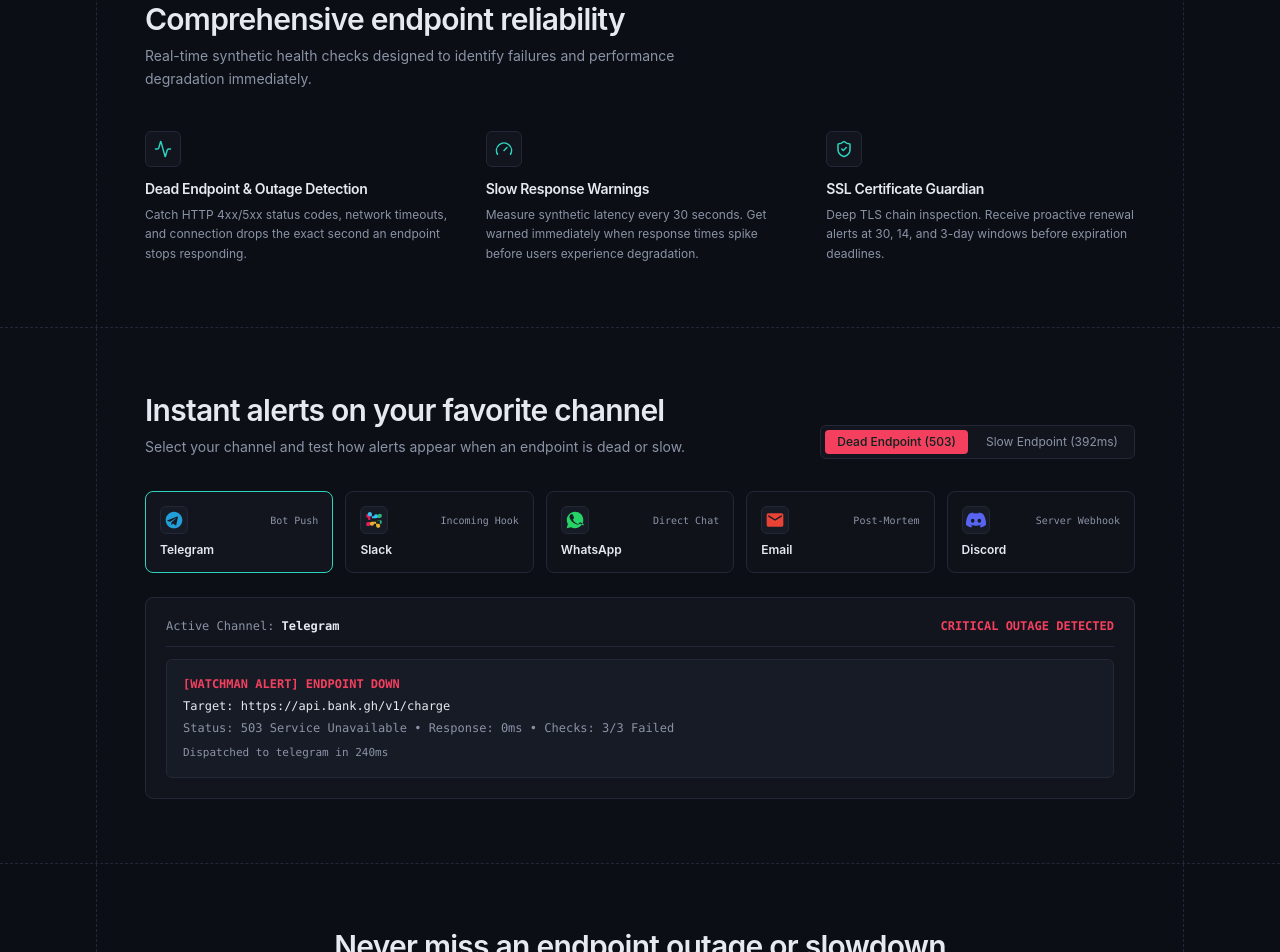
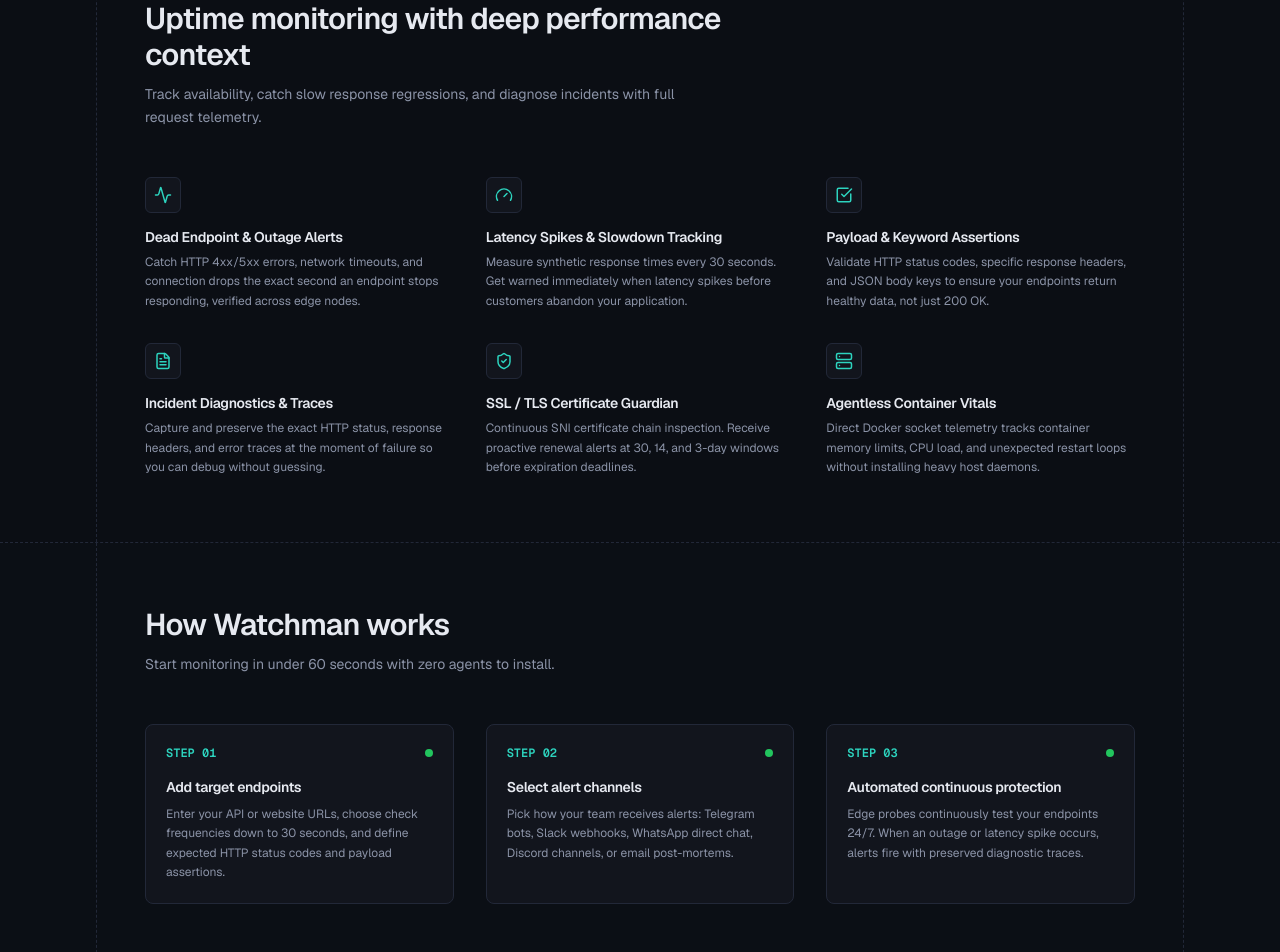
Before and after one commit to Gunplay13/watch_man, a React (Vite) app in the folder frontend/: page / in a window 1280 px wide. Shown: the part 1180-2132 px from the top of the page. Built offline with nearby package versions, Linux system fonts and the light colour scheme.

Commit message:
refactor: enhance landing page with new How It Works section and update features for clarity

```diff
--- a/frontend/index.html
+++ b/frontend/index.html
@@ -3,6 +3,9 @@
   <head>
     <meta charset="UTF-8" />
     <meta name="viewport" content="width=device-width, initial-scale=1.0" />
+    <link rel="preconnect" href="https://fonts.googleapis.com" />
+    <link rel="preconnect" href="https://fonts.gstatic.com" crossorigin />
+    <link href="https://fonts.googleapis.com/css2?family=Geist:wght@100..900&family=Geist+Mono:wght@100..900&display=swap" rel="stylesheet" />
     <title>Watcher Dashboard</title>
   </head>
   <body>
--- a/frontend/src/components/landing/FeaturesSection.tsx
+++ b/frontend/src/components/landing/FeaturesSection.tsx
@@ -1,21 +1,36 @@
 import React from 'react';
-import { Activity, Gauge, ShieldCheck } from 'lucide-react';
+import { Activity, Gauge, CheckSquare, FileText, ShieldCheck, Server } from 'lucide-react';
 
-const FEATURES = [
+const CAPABILITIES = [
   {
     icon: Activity,
-    title: 'Dead Endpoint & Outage Detection',
-    desc: 'Catch HTTP 4xx/5xx status codes, network timeouts, and connection drops the exact second an endpoint stops responding.',
+    title: 'Dead Endpoint & Outage Alerts',
+    desc: 'Catch HTTP 4xx/5xx errors, network timeouts, and connection drops the exact second an endpoint stops responding, verified across edge nodes.',
   },
   {
     icon: Gauge,
-    title: 'Slow Response Warnings',
-    desc: 'Measure synthetic latency every 30 seconds. Get warned immediately when response times spike before users experience degradation.',
+    title: 'Latency Spikes & Slowdown Tracking',
+    desc: 'Measure synthetic response times every 30 seconds. Get warned immediately when latency spikes before customers abandon your application.',
+  },
+  {
+    icon: CheckSquare,
+    title: 'Payload & Keyword Assertions',
+    desc: 'Validate HTTP status codes, specific response headers, and JSON body keys to ensure your endpoints return healthy data, not just 200 OK.',
+  },
+  {
+    icon: FileText,
+    title: 'Incident Diagnostics & Traces',
+    desc: 'Capture and preserve the exact HTTP status, response headers, and error traces at the moment of failure so you can debug without guessing.',
   },
   {
     icon: ShieldCheck,
-    title: 'SSL Certificate Guardian',
-    desc: 'Deep TLS chain inspection. Receive proactive renewal alerts at 30, 14, and 3-day windows before expiration deadlines.',
+    title: 'SSL / TLS Certificate Guardian',
+    desc: 'Continuous SNI certificate chain inspection. Receive proactive renewal alerts at 30, 14, and 3-day windows before expiration deadlines.',
+  },
+  {
+    icon: Server,
+    title: 'Agentless Container Vitals',
+    desc: 'Direct Docker socket telemetry tracks container memory limits, CPU load, and unexpected restart loops without installing heavy host daemons.',
   },
 ];
 
@@ -24,23 +39,23 @@ export default function FeaturesSection(): React.JSX.Element {
     <section id="features" className="w-full border-b border-dashed border-wm-border bg-wm-bg">
       <div className="max-w-6xl mx-auto px-4 md:px-8">
         <div className="border-x border-dashed border-wm-border py-14 md:py-16 px-4 md:px-12">
-          {/* Calm Section Header */}
-          <div className="max-w-xl mb-8 md:mb-10">
-            <h2 className="text-2xl sm:text-3xl font-semibold tracking-tight text-wm-text mb-2">
-              Comprehensive endpoint reliability
+          {/* Section Header */}
+          <div className="max-w-xl mb-10 md:mb-12">
+            <h2 className="text-2xl sm:text-3xl font-semibold tracking-tight text-wm-text mb-2.5">
+              Uptime monitoring with deep performance context
             </h2>
             <p className="text-sm font-normal text-wm-muted leading-relaxed">
-              Real-time synthetic health checks designed to identify failures and performance degradation immediately.
+              Track availability, catch slow response regressions, and diagnose incidents with full request telemetry.
             </p>
           </div>
 
-          {/* Minimal 3-Card Grid */}
-          <div className="grid grid-cols-1 md:grid-cols-3 gap-6 md:gap-8">
-            {FEATURES.map((item) => {
+          {/* 6-Card Grid */}
+          <div className="grid grid-cols-1 md:grid-cols-2 lg:grid-cols-3 gap-6 md:gap-8">
+            {CAPABILITIES.map((item) => {
               const IconComp = item.icon;
               return (
                 <div key={item.title} className="flex flex-col">
-                  <div className="w-9 h-9 rounded-md bg-wm-surface border border-wm-border flex items-center justify-center text-wm-accent mb-3">
+                  <div className="w-9 h-9 rounded-md bg-wm-surface border border-wm-border flex items-center justify-center text-wm-accent mb-3.5">
                     <IconComp size={18} strokeWidth={2} />
                   </div>
                   <h3 className="text-sm font-semibold text-wm-text mb-1.5 tracking-tight">
--- /dev/null
+++ b/frontend/src/components/landing/HowItWorksSection.tsx
@@ -0,0 +1,61 @@
+import React from 'react';
+
+const STEPS = [
+  {
+    step: '01',
+    title: 'Add target endpoints',
+    desc: 'Enter your API or website URLs, choose check frequencies down to 30 seconds, and define expected HTTP status codes and payload assertions.',
+  },
+  {
+    step: '02',
+    title: 'Select alert channels',
+    desc: 'Pick how your team receives alerts: Telegram bots, Slack webhooks, WhatsApp direct chat, Discord channels, or email post-mortems.',
+  },
+  {
+    step: '03',
+    title: 'Automated continuous protection',
+    desc: 'Edge probes continuously test your endpoints 24/7. When an outage or latency spike occurs, alerts fire with preserved diagnostic traces.',
+  },
+];
+
+export default function HowItWorksSection(): React.JSX.Element {
+  return (
+    <section id="how-it-works" className="w-full border-b border-dashed border-wm-border bg-wm-surface/10">
+      <div className="max-w-6xl mx-auto px-4 md:px-8">
+        <div className="border-x border-dashed border-wm-border py-14 md:py-16 px-4 md:px-12">
+          {/* Header */}
+          <div className="max-w-xl mb-10 md:mb-12">
+            <h2 className="text-2xl sm:text-3xl font-semibold tracking-tight text-wm-text mb-2.5">
+              How Watchman works
+            </h2>
+            <p className="text-sm font-normal text-wm-muted leading-relaxed">
+              Start monitoring in under 60 seconds with zero agents to install.
+            </p>
+          </div>
+
+          {/* 3-Step Grid */}
+          <div className="grid grid-cols-1 md:grid-cols-3 gap-6 md:gap-8">
+            {STEPS.map((s) => (
+              <div key={s.step} className="p-5 rounded-lg border border-wm-border bg-wm-surface flex flex-col justify-between">
+                <div>
+                  <div className="flex items-center justify-between mb-4">
+                    <span className="font-mono text-xs font-semibold text-wm-accent">
+                      STEP {s.step}
+                    </span>
+                    <span className="w-2 h-2 rounded-sm bg-wm-green" />
+                  </div>
+                  <h3 className="text-sm font-semibold text-wm-text mb-2 tracking-tight">
+                    {s.title}
+                  </h3>
+                  <p className="text-xs font-normal text-wm-muted leading-relaxed">
+                    {s.desc}
+                  </p>
+                </div>
+              </div>
+            ))}
+          </div>
+        </div>
+      </div>
+    </section>
+  );
+}
--- a/frontend/src/components/landing/LandingNavbar.tsx
+++ b/frontend/src/components/landing/LandingNavbar.tsx
@@ -36,10 +36,11 @@ export default function LandingNavbar(): React.JSX.Element {
             </div>
           </Link>
 
-          <div className="hidden md:flex items-center gap-8 text-xs font-normal text-wm-muted">
+          <div className="hidden md:flex items-center gap-7 text-xs font-normal text-wm-muted">
             <a href="#features" className="hover:text-wm-text transition-colors">Features</a>
+            <a href="#how-it-works" className="hover:text-wm-text transition-colors">How It Works</a>
+            <a href="#channels" className="hover:text-wm-text transition-colors">Alert Channels</a>
             <a href="#install" className="hover:text-wm-text transition-colors">CLI</a>
-            <Link to="/login" className="hover:text-wm-text transition-colors">Documentation</Link>
           </div>
 
           <div className="flex items-center gap-3">
--- a/frontend/src/index.css
+++ b/frontend/src/index.css
@@ -4,6 +4,8 @@
   @import "tailwindcss";
 
 @theme {
+  --font-sans: "Geist", "Geist Fallback", system-ui, -apple-system, BlinkMacSystemFont, "Segoe UI", Roboto, sans-serif;
+  --font-mono: "Geist Mono", monospace;
   --color-wm-bg: var(--wm-bg);
   --color-wm-surface: var(--wm-surface);
   --color-wm-surface-2: var(--wm-surface-2);
@@ -89,7 +91,7 @@ body {
   margin: 0;
   background: var(--wm-bg);
   color: var(--wm-text);
-  font-family: system-ui, -apple-system, Segoe UI, Roboto, Arial, sans-serif;
+  font-family: "Geist", "Geist Fallback", system-ui, -apple-system, BlinkMacSystemFont, "Segoe UI", Roboto, sans-serif;
 }
 a { color: inherit; }
 .wm-card {
--- a/frontend/src/pages/Landing.tsx
+++ b/frontend/src/pages/Landing.tsx
@@ -2,6 +2,7 @@ import React from 'react';
 import LandingNavbar from '../components/landing/LandingNavbar';
 import HeroSection from '../components/landing/HeroSection';
 import FeaturesSection from '../components/landing/FeaturesSection';
+import HowItWorksSection from '../components/landing/HowItWorksSection';
 import AlertChannelsSection from '../components/landing/AlertChannelsSection';
 import CtaSection from '../components/landing/CtaSection';
 import LandingFooter from '../components/landing/LandingFooter';
@@ -13,6 +14,7 @@ export default function Landing(): React.JSX.Element {
       <main className="flex-1 pt-16">
         <HeroSection />
         <FeaturesSection />
+        <HowItWorksSection />
         <AlertChannelsSection />
         <CtaSection />
       </main>
```
